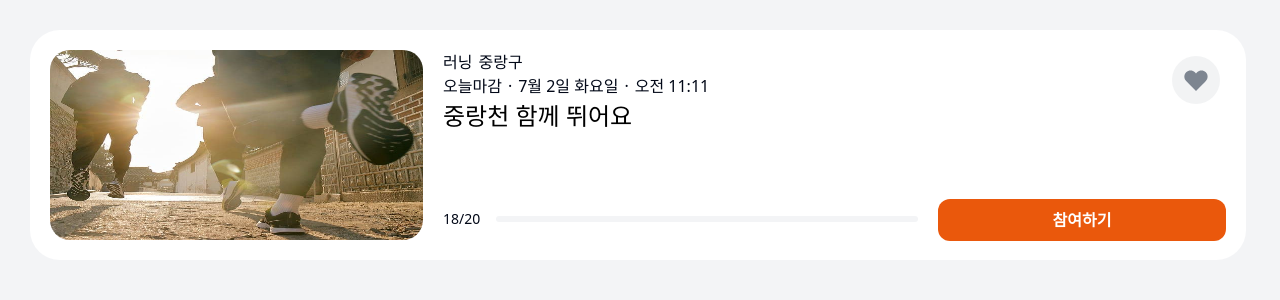
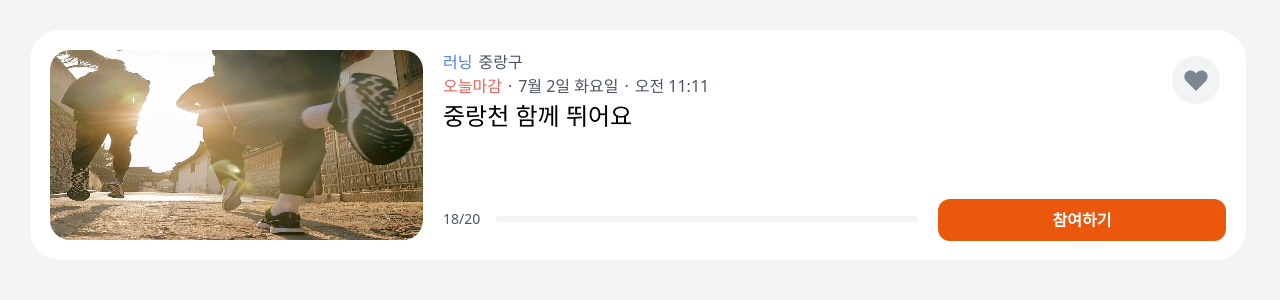
Before and after one commit to codeit-team2/FE, a Next.js app: page / in a window 1280 px wide. Shown: the top 300 px of the page. Built offline with nearby package versions, Linux system fonts and the light colour scheme.

Commit message:
fix : 컬러 수정

```diff
--- a/src/components/Card/index.tsx
+++ b/src/components/Card/index.tsx
@@ -15,14 +15,14 @@ export default function Card() {
         <div className="relative h-190 w-373">
           <Image src={'/images/러닝이미지.jpg'} alt="러닝이미지" fill className="rounded-20" />
         </div>
-        <div className="relative text-text-gray">
+        <div className="relative text-gray-600">
           <div>
             <div className="flex gap-6">
-              <p className="text-text-blue">러닝</p>
+              <p className="text-secondary-blue-300">러닝</p>
               <p>중랑구</p>
             </div>
             <div className="flex gap-6">
-              <p className="text-text-red">오늘마감</p>·<p>7월 2일 화요일</p>·<p>오전 11:11</p>
+              <p className="text-secondary-red-300">오늘마감</p>·<p>7월 2일 화요일</p>·<p>오전 11:11</p>
             </div>
             <div className="text-24 font-medium text-black">중랑천 함께 뛰어요</div>
           </div>
```
